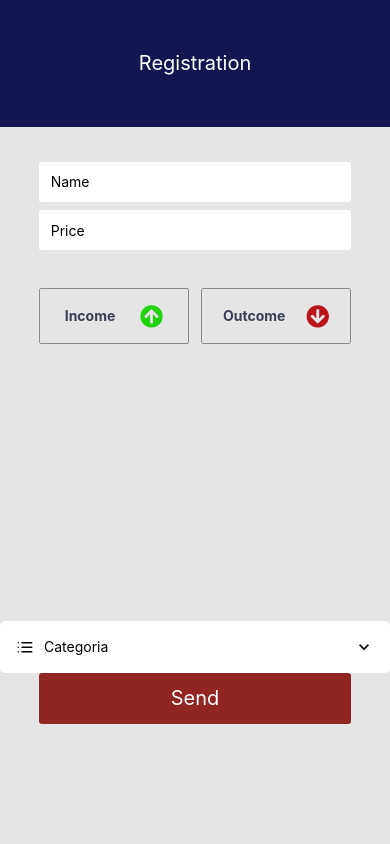
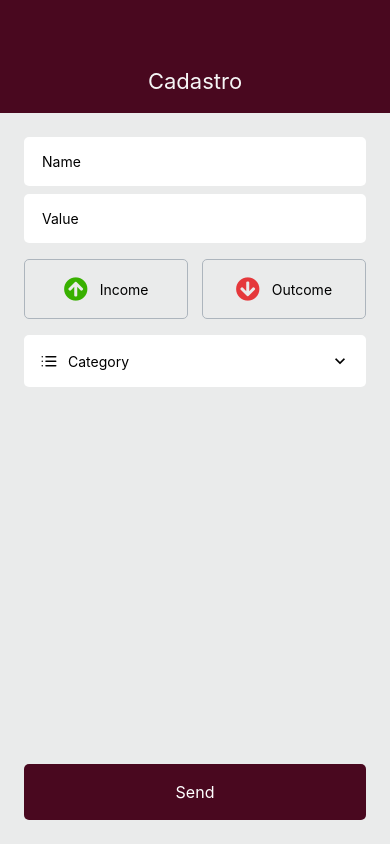
Before and after one commit to isa-silas/myMoney, a React Native app: screen /Register in a window 390 px wide. Built offline with nearby package versions, Linux system fonts and the light colour scheme.

Commit message:
Register Screen working

```diff
--- a/App.tsx
+++ b/App.tsx
@@ -1,13 +1,19 @@
 import { StatusBar } from 'react-native';
 // import {Home} from './src/screens/Home';
-import {Register} from "./src/components/Register"
+// import {Register} from "./src/components/Register"
+import {Register} from "./src/screens/Register"
 import {Category} from "./src/screens/Category"
+import { NavigationContainer } from '@react-navigation/native';
+import { createStackNavigator } from '@react-navigation/stack';
+const Stack = createStackNavigator();
+
 export default function App() {
   return (
-   <>
-   <StatusBar barStyle='light-content'/>
-   <Register/>
-   {/* <Category/> */}
-   </>
+   <NavigationContainer>
+    <Stack.Navigator>
+    <Stack.Screen name="Register" options={{headerShown:false}} component={Register}/>
+    </Stack.Navigator>
+   </NavigationContainer>
+
   );
 }
--- a/package.json
+++ b/package.json
@@ -9,12 +9,15 @@
     "web": "expo start --web"
   },
   "dependencies": {
+    "@react-navigation/native": "^6.0.13",
+    "@react-navigation/stack": "^6.3.2",
     "@types/styled-components-react-native": "^5.1.3",
     "expo": "~46.0.9",
     "expo-status-bar": "~1.4.0",
     "react": "18.0.0",
     "react-dom": "18.0.0",
     "react-native": "0.69.5",
+    "react-native-gesture-handler": "^2.8.0",
     "react-native-vector-icons": "^9.2.0",
     "react-native-web": "~0.18.7",
     "styled-components": "^5.3.5"
--- a/src/components/Forms/SelectButton/index.tsx
+++ b/src/components/Forms/SelectButton/index.tsx
@@ -17,7 +17,7 @@ export function SelectButton({
     openModal
 }: Props) {
     return (
-        <Container>
+        <Container onPress={openModal}>
             <CategorySelect>
                 {icon && <IconFeather name={icon} />}
                 <Category>{title}</Category>
--- a/src/components/Forms/TransactionButton/index.tsx
+++ b/src/components/Forms/TransactionButton/index.tsx
@@ -13,23 +13,23 @@ const icones = {
 }
 
 interface Props {
-  tipo: 'up' | 'down'
-  titulo: string
-  ativo: boolean
-  definirTipo: () => void
+  type: 'up' | 'down'
+  title: string
+  active: boolean
+  defineType: () => void
 }
 
-export function TransacaoBotao({
-  titulo,
-  tipo,
-  ativo,
-  definirTipo
+export function TransactionButton({
+  title,
+  type,
+  active,
+  defineType
 }: Props) {
   return (
-    <Container active={ativo} type={tipo}>
-      <Button onPress={definirTipo}>
-        <Icon name={icones[tipo]} type={tipo} />
-        <Title>{titulo}</Title>
+    <Container active={active} type={type}>
+      <Button onPress={defineType}>
+        <Icon name={icones[type]} type={type} />
+        <Title>{title}</Title>
       </Button>
     </Container>
   )
--- a/src/screens/Category/index.tsx
+++ b/src/screens/Category/index.tsx
@@ -1,47 +1,50 @@
-import React, {useState} from "react"
-import {Container,Icon,Name,Header,Title,Footer,SendBtn,LabelBtn,ContainerBtn,List,CategoryBtn} from "./style"
-import {categories} from '../../utils/categories'
+import React, { useState } from "react"
+import { FlatList } from 'react-native'
+import { Container,Separator, Icon, Name, Header, Title, Footer, SendBtn, LabelBtn, ContainerBtn, List, CategoryBtn } from "./style"
+import { categories } from '../../utils/categories'
+import { Button } from "../../components/Forms/Button1"
 
-interface CategoryProps{
+
+interface CategoryProps {
     key: string
     name: string
     icon: string
 }
 
-interface Props{
+interface Props {
     category: CategoryProps
+    selectCategory: (category: CategoryProps) => void
+    close: () => void
 }
 
 
-export function Category({category}:CategoryProps){
-    return(
+export function Category({ category, selectCategory, close }: Props) {
+    return (
         <Container>
             <Header>
-                <Title></Title>
+                <Title>Categories</Title>
             </Header>
 
-            <List
-            data = {categories}
-            keyExtractor={(item)=>item.key}
-            renderItem={({item})=>{
-                <CategoryBtn>
-                    <Icon name={item.icon}/>
-                    <Name>{item.name}</Name>
-                </CategoryBtn>
+            <FlatList
+                data={categories}
+                keyExtractor={(item) => item.key}
+                renderItem={({ item }) => (
+                    <CategoryBtn
+                        onPress={() => selectCategory(item)}
+                        active={category.key == item.key}
+                    >
+                        <Icon name={item.icon} />
+                        <Name>{item.name}</Name>
+                    </CategoryBtn>
 
-            }
-        }
+                )}
+                ItemSeparatorComponent={() => <Separator />}
             />
             <Footer>
-            <ContainerBtn>
-                {/* <SendBtn
-                icone={"trash"}
-                titulo={"Select"}
-                onPress={() => { }}
-                >
-                    <LabelBtn>Send</LabelBtn>
-                </SendBtn> */}
-            </ContainerBtn>
+                <Button
+                    title="Select"
+                    onPress={close}
+                />
             </Footer>
         </Container>
     )
--- a/src/screens/Category/style.tsx
+++ b/src/screens/Category/style.tsx
@@ -2,11 +2,17 @@
 import styled from 'styled-components/native'
 import { Feather, MaterialIcons } from '@expo/vector-icons'
 import icon from 'react-native-vector-icons/FontAwesome5'
+import { GestureHandlerRootView } from 'react-native-gesture-handler'
 
-export const Container = styled.View`
+interface CategoryProps {
+    ativo: boolean
+}
+
+export const Container = styled(GestureHandlerRootView)`
     flex: 1;
     background-color: #e5e5e5;
 `
+
 
 export const Header = styled.View`
     width:100%;
@@ -26,11 +32,13 @@ export const List = styled.FlatList`
 export const Footer = styled.View`
 
 `
-export const CategoryBtn = styled.TouchableOpacity`
+export const CategoryBtn = styled.TouchableOpacity<CategoryProps>`
     width:100%;
     padding;20px
     flex-direction: row;
     align-items; center;
+    // change if clicked
+    background-color: ${({ ativo }) => ativo ? '#fff' : '#EAEBEB' };
     `
 export const ContainerBtn = styled.View`
     flex: 1;
@@ -65,3 +73,9 @@ export const Icon = styled(icon)`
     color: ${({ color }) => color == 'green' ? '#22d10f' : '#ba1318'};
     // background-color: #03045e;
 `
+
+export const Separator = styled.View`
+    width: 100%;
+    height: 2px;
+    background-color: #49081f;
+`
--- a/src/screens/Register/index.tsx
+++ b/src/screens/Register/index.tsx
@@ -2,97 +2,97 @@ import React, { useState } from 'react'
 import { Modal } from 'react-native'
 
 import { Field } from '../../components/Forms/Field'
-import { TransacaoBotao } from '../../componentes/Formulario/TransacaoBotao'
-import { CategoriaSelecaoBotao } from '../../componentes/Formulario/CategoriaSelecaoBotao'
-import { Botao } from '../../componentes/Formulario/Botao'
+import { TransactionButton } from '../../components/Forms/TransactionButton'
+import { SelectButton } from '../../components/Forms/SelectButton'
+import { Button } from '../../components/Forms/Button1'
 
-import { CategoriaSelecao } from '../CategoriaSelecao'
+import { Category } from '../Category'
 
 import {
-  Conteiner,
-  Titulo,
-  Cabecalho,
+  Container,
+  Title,
+  Header,
   Form,
-  CamposConteiner,
-  TransacaoTipos
-} from './estilos'
+  FieldsContainer,
+  TransactionTypes
+} from './style'
 
 
-export function Cadastro() {
+export function Register() {
 
-  const [transacaoTipo, setTransacaoTipo] = useState('')
-  const [categoriaModal, setCategoriaModal] = useState(false)
-  const [categoria, setCategoria] = useState({
-    chave: 'categoria',
-    nome: 'Categoria',
-    icone: 'list'
+  const [transactionType, setTransactionType] = useState('')
+  const [categoryModal, setCategoryModal] = useState(false)
+  const [category, setCategory] = useState({
+    key: 'category',
+    name: 'Category',
+    icon: 'list'
   })
 
-  function abrirCategoriaModal(){
-    setCategoriaModal(true)
+  function openCategoryModal(){
+    setCategoryModal(true)
   }
 
-  function fecharCategoriaModal(){
-    setCategoriaModal(false)
+  function closeCategoryModal(){
+    setCategoryModal(false)
   }
 
-  function transacaoTipoSelecao(tipo: 'positivo' | 'negativo') {
-    setTransacaoTipo(tipo)
+  function transactionTypeSelecao(type: 'positive' | 'negative') {
+    setTransactionType(type)
   }
 
   return (
-      <Conteiner>
-        <Cabecalho>
-          <Titulo>Cadastro</Titulo>
-        </Cabecalho>
+      <Container>
+        <Header>
+          <Title>Cadastro</Title>
+        </Header>
 
         <Form>
-          <CamposConteiner>
-            <Campo
-              textoCampo="Nome"
-              tipoTeclado="default"
+          <FieldsContainer>
+            <Field
+              txtField="Name"
+              keyboardType="default"
             />
-            <Campo
-              textoCampo="Valor"
-              tipoTeclado="numeric"
+            <Field
+              txtField="Value"
+              keyboardType="numeric"
             />
 
-            <TransacaoTipos>
+            <TransactionTypes>
 
-              <TransacaoBotao
-                titulo="Entrada"
-                tipo="up"
-                definirTipo={() => transacaoTipoSelecao("positivo")}
-                ativo={transacaoTipo === "positivo"}
+              <TransactionButton
+                title="Income"
+                type="up"
+                defineType={() => transactionTypeSelecao("positive")}
+                active={transactionType === "positive"}
               />
-              <TransacaoBotao
-                titulo="Saída"
-                tipo="down"
-                definirTipo={() => transacaoTipoSelecao("negativo")}
-                ativo={transacaoTipo === "negativo"}
+              <TransactionButton
+                title="Outcome"
+                type="down"
+                defineType={() => transactionTypeSelecao("negative")}
+                active={transactionType === "negative"}
               />
 
-            </TransacaoTipos>
+            </TransactionTypes>
 
-            <CategoriaSelecaoBotao
-              icone={categoria.icone}
-              titulo={categoria.nome}
-              abrirModal={abrirCategoriaModal}
+            <SelectButton
+              icon={category.icon}
+              title={category.name}
+              openModal={openCategoryModal}
             />
-          </CamposConteiner>
+          </FieldsContainer>
 
-          <Botao titulo="Enviar" onPress={() => {}}/>
+          <Button title="Send" onPress={() => {}}/>
 
         </Form>
 
-        <Modal visible={categoriaModal}>
-          <CategoriaSelecao
-            categoria={categoria}
-            selecionarCategoria={setCategoria}
-            fechar={fecharCategoriaModal}
+        <Modal visible={categoryModal}>
+          <Category
+            category={category}
+            selectCategory={setCategory}
+            close={closeCategoryModal}
           />
         </Modal>
 
-      </Conteiner>
+      </Container>
   )
 }
--- a/src/screens/Register/style.tsx
+++ b/src/screens/Register/style.tsx
@@ -1,11 +1,11 @@
 import styled from 'styled-components/native'
 
-export const Conteiner = styled.View`
+export const Container = styled.View`
   flex: 1;
   background-color: #EAEBEB;
 `
 
-export const Cabecalho = styled.View`
+export const Header = styled.View`
   background-color: #49081f;
   width: 100%;
   height: 113px;
@@ -14,7 +14,7 @@ export const Cabecalho = styled.View`
   padding-bottom: 19px;
 `
 
-export const Titulo = styled.Text`
+export const Title = styled.Text`
   color: #F5F5F5;
   font-size: 22px;
 `
@@ -25,9 +25,9 @@ export const Form = styled.View`
   padding: 24px;
   justify-content: space-between;
 `
-export const CamposConteiner = styled.View``
+export const FieldsContainer = styled.View``
 
-export const TransacaoTipos = styled.View`
+export const TransactionTypes = styled.View`
   flex-direction: row;
   justify-content: space-between;
   margin-top: 8px;
```
Also changed, not shown: 1 other file (tests, documents, lock files or other folders).
